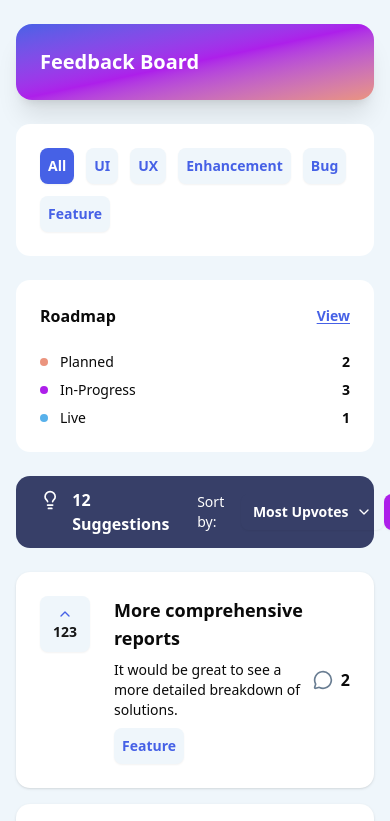
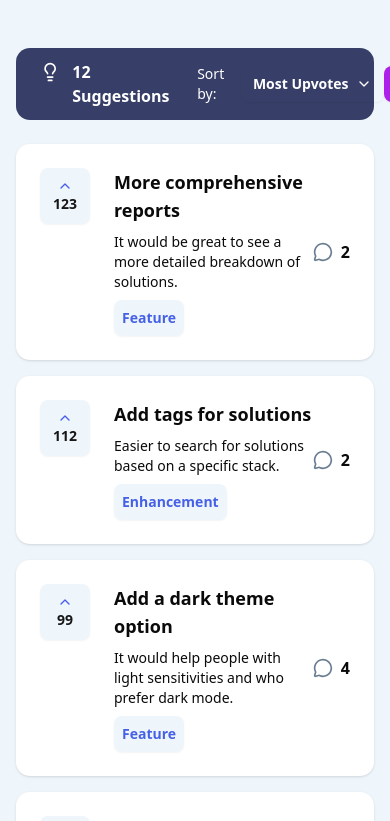
Before and after one commit to peynadol/product-feedback-app, a Next.js app: page / in a window 390 px wide. Shown: the top 821 px of the page. Built offline with nearby package versions, Linux system fonts and the light colour scheme.

Commit message:
style sidebar for tablet

```diff
--- a/src/app/page.tsx
+++ b/src/app/page.tsx
@@ -7,7 +7,6 @@ import SuggestionsHeader from "@/components/header/suggestions-header";
 import { useFeedbackStore } from "@/store/feedbackStore";
 //TODO: stop issue of scrollbar changing layout when it appears/disappears
 //TODO: render empty page design when there are no suggestions
-//TODO: limit upvotes to one per user
 
 export default function HomePage() {
   const suggestions = useFeedbackStore((state) => state.suggestions);
@@ -38,23 +37,22 @@ export default function HomePage() {
   });
 
   return (
-    <main className="grid grid-cols-1 gap-6 px-4 py-6 md:grid-cols-[250px_1fr] lg:grid-cols-[280px_1fr] bg-mist min-h-screen">
-      {/* Left column */}
-      <div className="space-y-6">
+    <main className="flex flex-col gap-6 px-4 py-6 bg-mist min-h-screen lg:grid lg:grid-cols-[280px_1fr]">
+      {/* Sidebar container */}
+      <div className="order-1 md:order-none space-y-6 md:space-y-0 md:flex md:flex-col">
         <Sidebar
           selectedCategory={selectedCategory}
           onSelectCategory={setSelectedCategory}
         />
       </div>
 
-      {/* Right column */}
-      <div className="space-y-6">
+      {/* Header + list container */}
+      <div className="order-2 md:order-none space-y-6">
         <SuggestionsHeader
           total={filteredSuggestions.length}
           sortOptions={sortOptions}
           setSortOptions={setSortOptions}
         />
-
         <FeedbackList suggestions={sortedSuggestions} />
       </div>
     </main>
--- a/src/components/edit-feedback-form.tsx
+++ b/src/components/edit-feedback-form.tsx
@@ -38,7 +38,8 @@ import {
   DialogTrigger,
 } from "@/components/ui/dialog";
 import { DialogClose } from "@radix-ui/react-dialog";
-//TODO: include a go back button - sends user back to the feedback card
+//TODO: on deletion, the title updates to "Failed to load title" before redirecting
+// add a loading state or handle this more gracefully
 
 const editSchema = feedbackSchema;
 
--- a/src/components/logo-card.tsx
+++ b/src/components/logo-card.tsx
@@ -2,7 +2,7 @@ import React from "react";
 
 const LogoCard = () => {
   return (
-    <div className="rounded-2xl p-6 text-white shadow-xl bg-gradient-to-br from-blue via-violet to-coral">
+    <div className="flex items-end rounded-2xl p-6 text-white shadow-xl bg-gradient-to-br from-blue via-violet to-coral h-full">
       <h1 className="text-xl font-bold">Feedback Board</h1>
     </div>
   );
--- a/src/components/roadmap-home-card.tsx
+++ b/src/components/roadmap-home-card.tsx
@@ -18,7 +18,7 @@ const RoadmapHomeCard = () => {
   ];
 
   return (
-    <div className="rounded-xl bg-white p-6">
+    <div className="rounded-xl bg-white p-6 h-full">
       <div className="flex items-center justify-between mb-6">
         <h2 className="text-md font-bold text-text-strong">Roadmap</h2>
         <Link
--- a/src/components/sidebar.tsx
+++ b/src/components/sidebar.tsx
@@ -14,13 +14,19 @@ export default function Sidebar({
   onSelectCategory,
 }: SidebarProps) {
   return (
-    <div className="space-y-6">
+    <div className="hidden md:flex md:gap-4 md:w-full md:h-[178px]">
+      <div className="md:flex-1 md:basis-0 md:h-full">
         <LogoCard />
+      </div>
+      <div className="md:flex-1 md:basis-0 md:h-full">
         <TagContainer
           selectedCategory={selectedCategory}
           onSelectCategory={onSelectCategory}
         />
+      </div>
+      <div className="md:flex-1 md:basis-0 md:h-full">
         <RoadmapHomeCard />
+      </div>
     </div>
   );
 }
--- a/src/components/tag-container.tsx
+++ b/src/components/tag-container.tsx
@@ -13,7 +13,7 @@ const TagContainer = ({
   onSelectCategory,
 }: TagContainerProps) => {
   return (
-    <div className="rounded-xl bg-white p-6">
+    <div className="rounded-xl bg-white p-6 h-full">
       <div className="flex flex-wrap gap-3">
         {categories.map((cat) => (
           <Tag
--- a/src/types/feedback.ts
+++ b/src/types/feedback.ts
@@ -30,6 +30,7 @@ export type FeedbackStore = {
     content: string,
     replyingToUsername?: string
   ) => void;
+  deleteFeedback: (id: string) => void;
 };
 
 export type Comment = {
```
Lines whose indentation alone changed are shown as unchanged.
